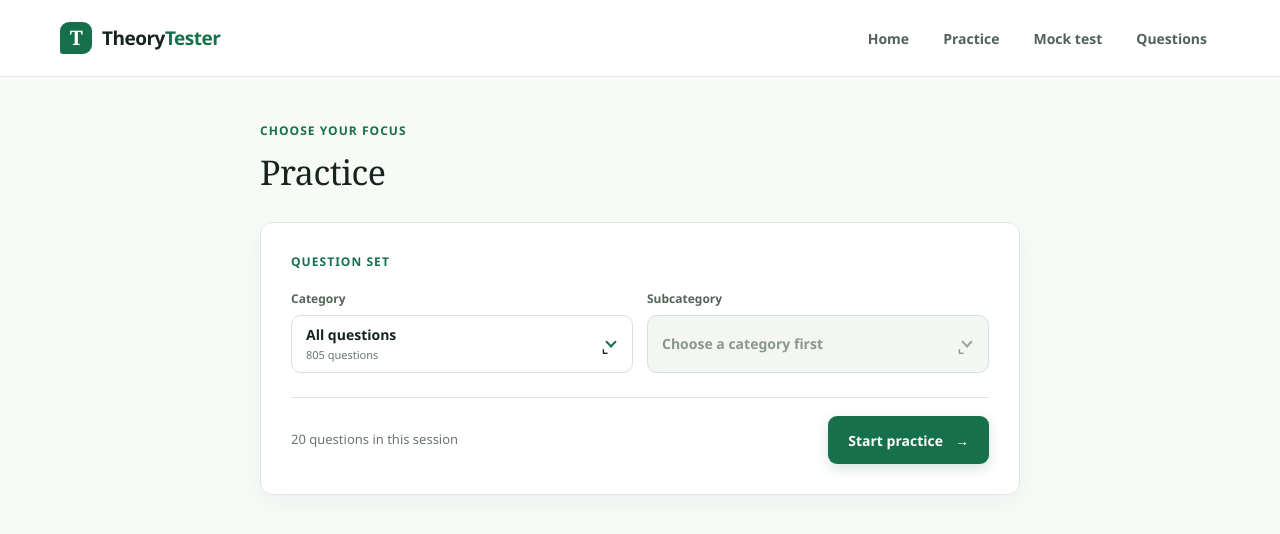
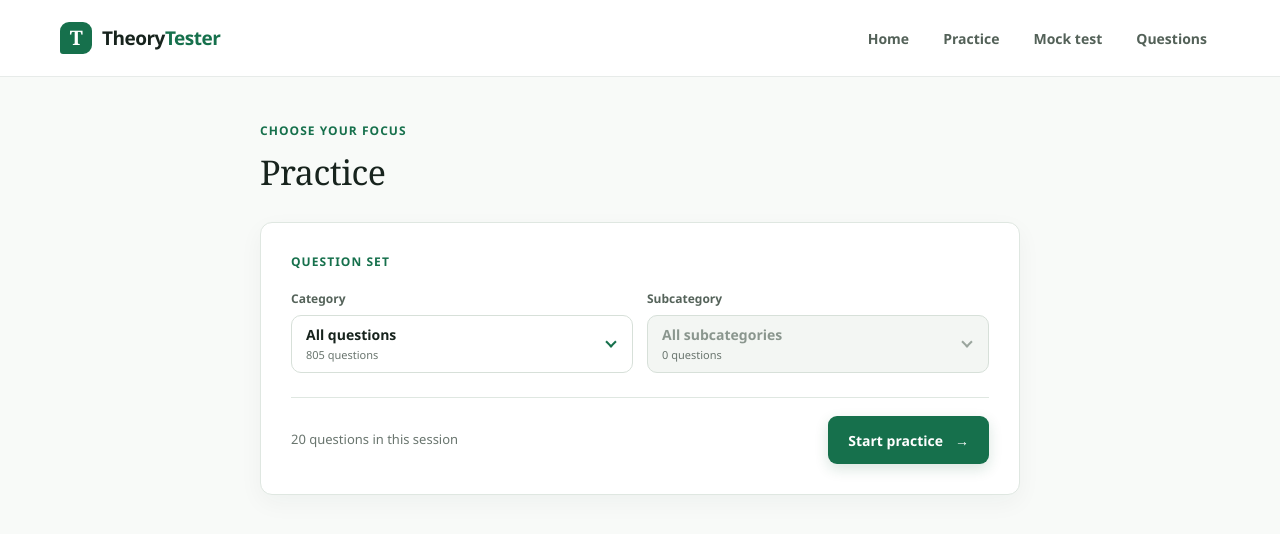
Before and after one commit to cullenry/theory-tester, a Next.js app: page /practice in a window 1280 px wide. Shown: the top 534 px of the page. Built offline with nearby package versions, Linux system fonts and the light colour scheme.

Commit message:
Add multi-select practice topics

```diff
--- a/src/components/practice-session.tsx
+++ b/src/components/practice-session.tsx
@@ -3,7 +3,7 @@
 import { useEffect, useRef, useState } from "react";
 import { AnswerOption, ExplanationCard, ProgressBar, QuestionCard, ScoreDisplay } from "@/components/question-ui";
 import { getRandomQuestionsFromPool, questions, type Question } from "@/lib/questions";
-import { getQuestionsByCategory, getQuestionsBySubcategory, taxonomyCategories } from "@/lib/question-taxonomy";
+import { taxonomyCategories } from "@/lib/question-taxonomy";
 
 const SESSION_LENGTH = 20;
 
@@ -11,11 +11,12 @@ type PickerOption = {
   value: string;
   label: string;
   count?: number;
+  detail?: string;
 };
 
 function TopicPicker({
   label,
-  value,
+  values,
   placeholder,
   options,
   disabled = false,
@@ -24,7 +25,7 @@ function TopicPicker({
   onChange,
 }: {
   label: string;
-  value: string;
+  values: string[];
   placeholder: string;
   options: PickerOption[];
   disabled?: boolean;
@@ -32,8 +33,9 @@ function TopicPicker({
   onOpen: () => void;
   onChange: (value: string) => void;
 }) {
-  const selectedOption = options.find((option) => option.value === value);
   const wrapperRef = useRef<HTMLDivElement>(null);
+  const isAll = values.length === 0;
+  const selectedOptions = options.filter((option) => values.includes(option.value));
 
   useEffect(() => {
     if (!open) return;
@@ -55,6 +57,16 @@ function TopicPicker({
     };
   }, [open, onOpen]);
 
+  const triggerTitle = isAll
+    ? options[0]?.label ?? placeholder
+    : selectedOptions.length === 1
+      ? selectedOptions[0].label
+      : `${selectedOptions.length} ${label === "Category" ? "categories" : "subcategories"} selected`;
+
+  const triggerCount = isAll
+    ? options[0]?.count
+    : selectedOptions.reduce((total, option) => total + (option.count ?? 0), 0);
+
   return (
     <div className="topic-picker" ref={wrapperRef}>
       <span className="topic-picker-label">{label}</span>
@@ -67,18 +79,21 @@ function TopicPicker({
         onClick={onOpen}
       >
         <span className="topic-picker-trigger-copy">
-          <strong>{selectedOption?.label ?? placeholder}</strong>
-          {selectedOption?.count !== undefined && <small>{selectedOption.count} questions</small>}
+          <strong>{triggerTitle}</strong>
+          {triggerCount !== undefined && <small>{triggerCount} questions</small>}
         </span>
-        <span className={`topic-picker-chevron ${open ? "topic-picker-chevron-open" : ""}`} aria-hidden="true">⌄</span>
+        <span className={`topic-picker-chevron ${open ? "topic-picker-chevron-open" : ""}`} aria-hidden="true" />
       </button>
 
       {open && !disabled && (
-        <div className="topic-picker-menu" role="listbox" aria-label={label}>
-          <div className="topic-picker-menu-heading">Choose {label.toLowerCase()}</div>
+        <div className="topic-picker-menu" role="listbox" aria-label={label} aria-multiselectable="true">
+          <div className="topic-picker-menu-heading">
+            <span>Choose {label.toLowerCase()}</span>
+            <span>{isAll ? "All selected" : `${values.length} selected`}</span>
+          </div>
           <div className="topic-picker-options">
             {options.map((option) => {
-              const selected = option.value === value;
+              const selected = option.value === "all" ? isAll : values.includes(option.value);
               return (
                 <button
                   key={option.value}
@@ -91,12 +106,14 @@ function TopicPicker({
                   <span className="topic-picker-checkbox" aria-hidden="true">{selected ? "✓" : ""}</span>
                   <span className="topic-picker-option-copy">
                     <strong>{option.label}</strong>
+                    {option.detail && <small>{option.detail}</small>}
                     {option.count !== undefined && <small>{option.count} questions</small>}
                   </span>
                 </button>
               );
             })}
           </div>
+          <button className="topic-picker-done" type="button" onClick={onOpen}>Done <span aria-hidden="true">✓</span></button>
         </div>
       )}
     </div>
@@ -104,20 +121,33 @@ function TopicPicker({
 }
 
 export function PracticeSession() {
-  const [selectedCategory, setSelectedCategory] = useState("all");
-  const [selectedSubcategory, setSelectedSubcategory] = useState("all");
+  const [selectedCategories, setSelectedCategories] = useState<string[]>([]);
+  const [selectedSubcategories, setSelectedSubcategories] = useState<string[]>([]);
   const [session, setSession] = useState<Question[] | null>(null);
   const [activePool, setActivePool] = useState<Question[]>([]);
   const [position, setPosition] = useState(0);
   const [selected, setSelected] = useState<string | null>(null);
   const [correctCount, setCorrectCount] = useState(0);
   const [openPicker, setOpenPicker] = useState<"category" | "subcategory" | null>(null);
-  const selectedCategorySummary = taxonomyCategories.find((item) => item.name === selectedCategory);
-  const selectedPool = selectedCategory === "all"
+  const selectedCategorySummaries = taxonomyCategories.filter((item) => selectedCategories.includes(item.name));
+  const availableSubcategoryOptions = selectedCategorySummaries.flatMap((category) =>
+    category.subcategories.map((item) => ({
+      value: `${category.name}\u0000${item.name}`,
+      label: item.name,
+      detail: category.name,
+      count: item.count,
+    })),
+  );
+  const selectedPool = selectedCategories.length === 0
     ? questions
-    : selectedSubcategory === "all"
-      ? getQuestionsByCategory(selectedCategory)
-      : getQuestionsBySubcategory(selectedCategory, selectedSubcategory);
+    : questions.filter((question) => {
+      if (!question.taxonomy.category || !selectedCategories.includes(question.taxonomy.category)) {
+        return false;
+      }
+      if (selectedSubcategories.length === 0) return true;
+      const subcategoryKey = `${question.taxonomy.category}\u0000${question.taxonomy.subcategory}`;
+      return selectedSubcategories.includes(subcategoryKey);
+    });
   const current = session?.[position];
   const finished = session !== null && position >= session.length;
   const answered = selected !== null;
@@ -150,11 +180,21 @@ export function PracticeSession() {
               <div className="practice-filters">
                 <TopicPicker
                   label="Category"
-                  value={selectedCategory}
+                  values={selectedCategories}
                   placeholder="All questions"
                   open={openPicker === "category"}
                   onOpen={() => setOpenPicker((current) => current === "category" ? null : "category")}
-                  onChange={(value) => { setSelectedCategory(value); setSelectedSubcategory("all"); setOpenPicker(null); }}
+                  onChange={(value) => {
+                    if (value === "all") {
+                      setSelectedCategories([]);
+                      setSelectedSubcategories([]);
+                      return;
+                    }
+                    setSelectedCategories((current) =>
+                      current.includes(value) ? current.filter((item) => item !== value) : [...current, value],
+                    );
+                    setSelectedSubcategories([]);
+                  }}
                   options={[
                     { value: "all", label: "All questions", count: questions.length },
                     ...taxonomyCategories.map((item) => ({ value: item.name, label: item.name, count: item.count })),
@@ -162,16 +202,24 @@ export function PracticeSession() {
                 />
                 <TopicPicker
                   label="Subcategory"
-                  value={selectedSubcategory}
+                  values={selectedSubcategories}
                   placeholder="Choose a category first"
-                  disabled={!selectedCategorySummary}
+                  disabled={selectedCategories.length === 0}
                   open={openPicker === "subcategory"}
                   onOpen={() => setOpenPicker((current) => current === "subcategory" ? null : "subcategory")}
-                  onChange={(value) => { setSelectedSubcategory(value); setOpenPicker(null); }}
-                  options={selectedCategorySummary ? [
-                    { value: "all", label: "All subcategories", count: selectedCategorySummary.count },
-                    ...selectedCategorySummary.subcategories.map((item) => ({ value: item.name, label: item.name, count: item.count })),
-                  ] : []}
+                  onChange={(value) => {
+                    if (value === "all") {
+                      setSelectedSubcategories([]);
+                      return;
+                    }
+                    setSelectedSubcategories((current) =>
+                      current.includes(value) ? current.filter((item) => item !== value) : [...current, value],
+                    );
+                  }}
+                  options={[
+                    { value: "all", label: "All subcategories", count: selectedCategorySummaries.reduce((total, item) => total + item.count, 0) },
+                    ...availableSubcategoryOptions,
+                  ]}
                 />
               </div>
               <div className="practice-start-row"><p>{Math.min(SESSION_LENGTH, selectedPool.length)} questions in this session</p><button className="button button-primary" type="button" disabled={selectedPool.length === 0} onClick={() => beginSession(selectedPool)}>Start practice <span aria-hidden="true">→</span></button></div>
@@ -181,7 +229,7 @@ export function PracticeSession() {
           <section className="completion-panel"><span className="completion-mark" aria-hidden="true">✓</span><p className="eyebrow">Session complete</p><h2>Good work. Keep it rolling.</h2><p>You answered {session.length} questions and got {correctCount} correct.</p><div className="practice-completion-actions"><button className="button button-primary" type="button" onClick={() => beginSession(activePool)}>Practise another set <span aria-hidden="true">→</span></button><button className="button button-secondary" type="button" onClick={returnToSetup}>Choose another topic</button></div></section>
         ) : (
           <>
-            <div className="page-heading"><div><p className="eyebrow">{selectedCategory === "all" ? "All questions" : selectedCategorySummary?.name}{selectedSubcategory !== "all" ? ` · ${selectedSubcategory}` : ""}</p><h1>Practice session</h1></div><div className="practice-heading-actions"><button className="button button-quiet" type="button" onClick={() => beginSession(activePool)}>↻ <span>Restart</span></button><button className="button button-secondary" type="button" onClick={returnToSetup}>Change topic</button></div></div>
+            <div className="page-heading"><div><p className="eyebrow">{selectedCategories.length === 0 ? "All questions" : `${selectedCategories.length} categor${selectedCategories.length === 1 ? "y" : "ies"}${selectedSubcategories.length ? ` · ${selectedSubcategories.length} subcategor${selectedSubcategories.length === 1 ? "y" : "ies"}` : ""}`}</p><h1>Practice session</h1></div><div className="practice-heading-actions"><button className="button button-quiet" type="button" onClick={() => beginSession(activePool)}>↻ <span>Restart</span></button><button className="button button-secondary" type="button" onClick={returnToSetup}>Change topic</button></div></div>
             <div className="practice-meta"><ProgressBar current={position + 1} total={session.length} label="Session progress" /><ScoreDisplay correct={correctCount} attempted={position + (answered ? 1 : 0)} /></div>
             <QuestionCard question={current} eyebrow={`${current.taxonomy.category ? `${current.taxonomy.category} · ` : ""}Question ${position + 1}`}>
               {current.answers.map((answer, index) => (
```
